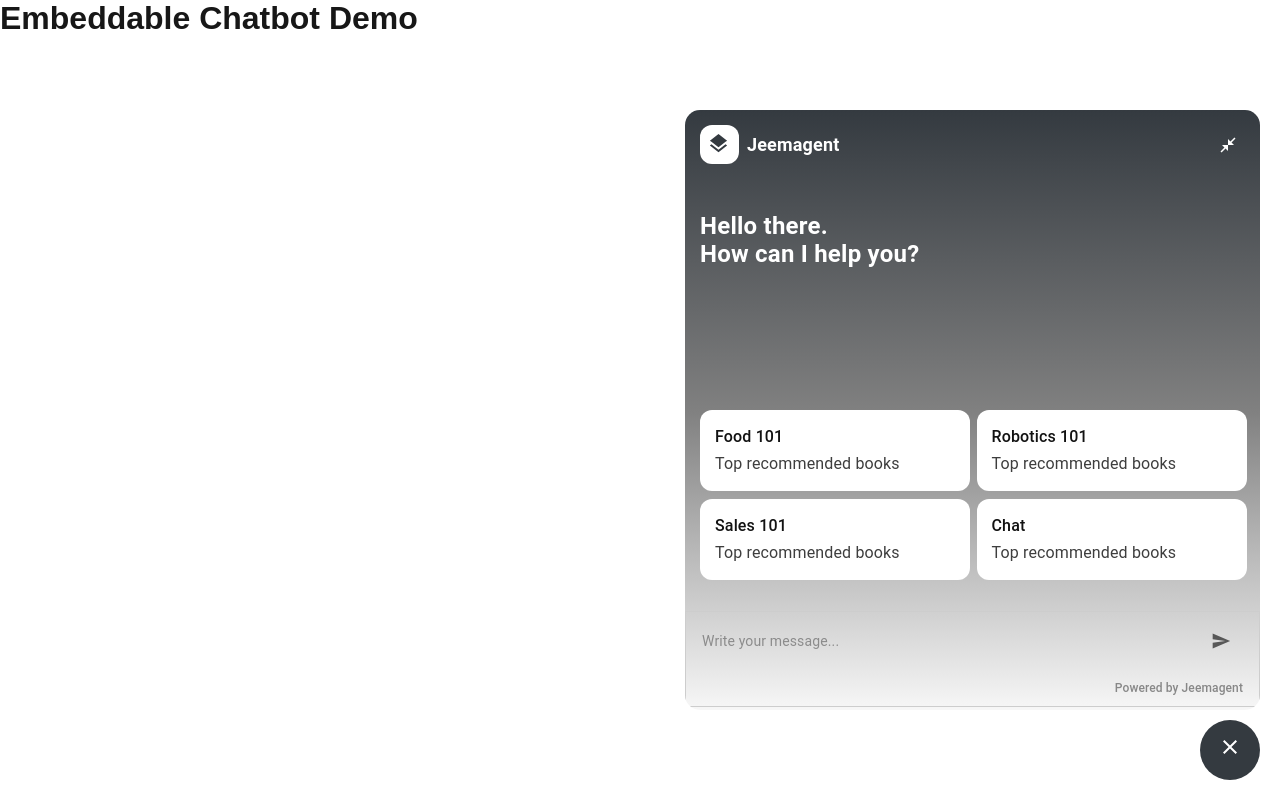
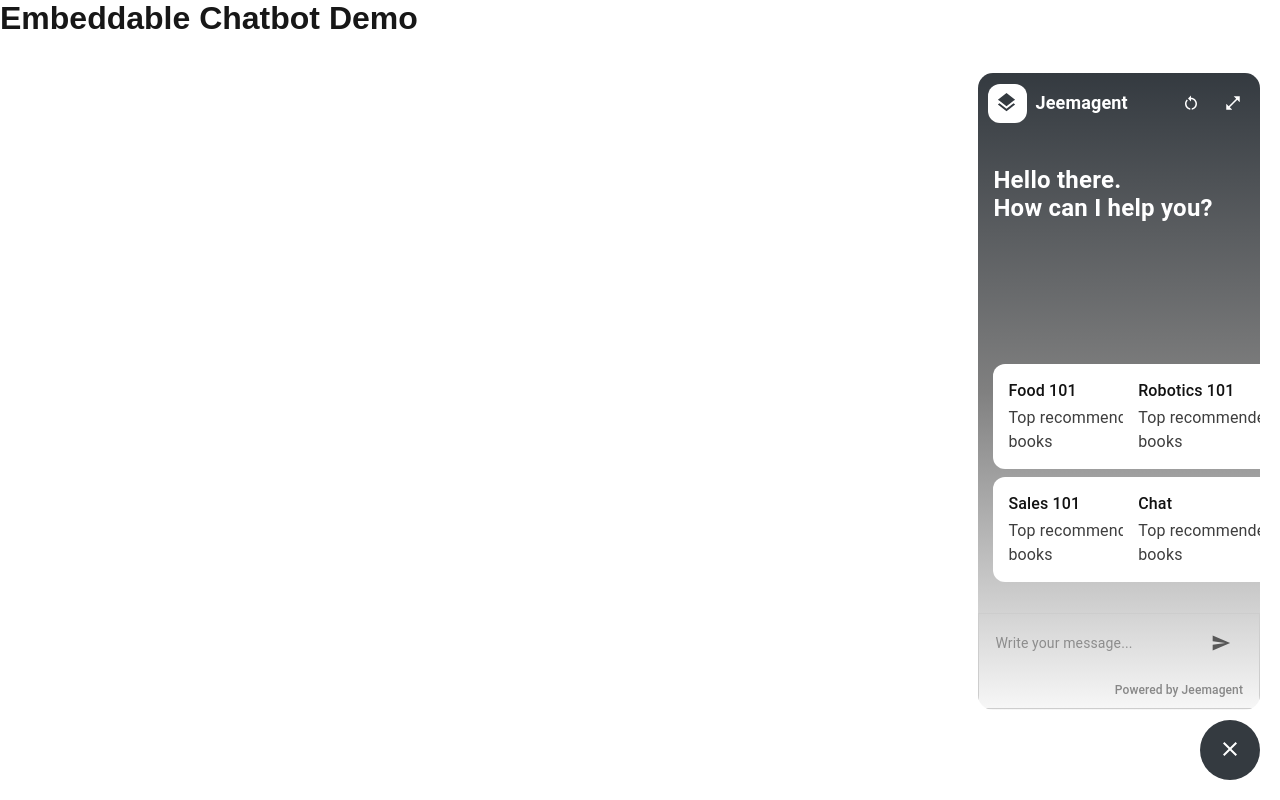
Before and after one commit to prakhar1535/jeemagent, a Next.js app: page / in a window 1280 px wide. Both pictures are taken after a click on the button 1230 px from the left and 750 px from the top of the page. Built offline with nearby package versions, Linux system fonts and the light colour scheme.

Commit message:
fix: bug fixes and feedback implemented

```diff
--- a/src/components/ChatbotWrapper.tsx
+++ b/src/components/ChatbotWrapper.tsx
@@ -1,7 +1,13 @@
 /* eslint-disable @typescript-eslint/ban-ts-comment */
 "use client";
 import React, { useState, useEffect } from "react";
-import { Box, Paper, Typography, Skeleton } from "@mui/material";
+import {
+  Box,
+  Paper,
+  Typography,
+  Skeleton,
+  LinearProgress,
+} from "@mui/material";
 import { motion, AnimatePresence } from "framer-motion";
 import ChatHome from "../components/ui/ChatHome";
 import TopBar from "./ui/TopBar";
@@ -28,7 +34,7 @@ interface Recommendation {
 const ChatbotWrapper: React.FC<ChatbotWrapperProps> = ({ chatbotId }) => {
   const [showChatUI, setShowChatUI] = useState(false);
   const [initialMessage, setInitialMessage] = useState("");
-  const [expand, setExpand] = useState(false);
+  const [expand, setExpand] = useState(true);
   const [error, setError] = useState<string | null>(null);
   const [messages, setMessages] = useState<Message[]>([]);
   const [input, setInput] = useState("");
@@ -74,7 +80,10 @@ const ChatbotWrapper: React.FC<ChatbotWrapperProps> = ({ chatbotId }) => {
       }
     }
   };
-
+  const handleInfoCardClick = (message: string) => {
+    setShowChatUI(true);
+    handleSend(message);
+  };
   useEffect(() => {
     setMessages([{ text: `Hello there how can I help you ?`, sender: "bot" }]);
     if (initialMessage) {
@@ -94,20 +103,35 @@ const ChatbotWrapper: React.FC<ChatbotWrapperProps> = ({ chatbotId }) => {
   const toggleChat = () => {
     setIsOpen(!isOpen);
   };
+  const resetChat = () => {
+    setMessages([{ text: `Hello there how can I help you ?`, sender: "bot" }]);
+    setShowChatUI(false);
+    setInitialMessage("");
+    setInput("");
+    setError(null);
+  };
 
   return (
     <Box
       sx={{
         position: "fixed",
         bottom: "20px",
-        right: "20px",
+        right: { md: "20px", xs: "0px" },
         display: "flex",
+        width: "100%",
         flexDirection: "column",
         alignItems: "flex-end",
       }}
     >
       <AnimatePresence>
         {isOpen && (
+          <Box
+            sx={{
+              width: expand
+                ? { md: "22%", xs: "100%" }
+                : { md: "575px", xs: "100%" },
+            }}
+          >
             <motion.div
               initial={{ opacity: 0, y: 20 }}
               animate={{ opacity: 1, y: 0 }}
@@ -115,8 +139,7 @@ const ChatbotWrapper: React.FC<ChatbotWrapperProps> = ({ chatbotId }) => {
               transition={{ duration: 0.3 }}
               style={{
                 borderRadius: "15px",
-              width: expand ? "416px" : "575px",
-              height: "600px",
+                height: expand ? "637px" : "637px",
                 maxHeight: "650px",
                 display: "flex",
                 flexDirection: "column",
@@ -129,7 +152,7 @@ const ChatbotWrapper: React.FC<ChatbotWrapperProps> = ({ chatbotId }) => {
                 animate={{
                   background: !showChatUI
                     ? "linear-gradient(to bottom, #343A40, #808080, #F7F7F7)"
-                  : "white",
+                    : "transparent",
                 }}
                 transition={{ duration: 0.5 }}
                 style={{
@@ -142,6 +165,7 @@ const ChatbotWrapper: React.FC<ChatbotWrapperProps> = ({ chatbotId }) => {
                   expand={expand}
                   setExpand={() => setExpand(!expand)}
                   backgroundColor={showChatUI ? "#343A40" : "unset"}
+                  onReset={resetChat}
                 />
                 <AnimatePresence mode="wait">
                   {!showChatUI ? (
@@ -152,7 +176,11 @@ const ChatbotWrapper: React.FC<ChatbotWrapperProps> = ({ chatbotId }) => {
                       exit={{ opacity: 0 }}
                       transition={{ duration: 0.3 }}
                     >
-                    <ChatHome expand={expand} />
+                      <ChatHome
+                        expand={expand}
+                        marginTop={expand ? "144px" : "192px"}
+                        onInfoCardClick={handleInfoCardClick}
+                      />
                     </motion.div>
                   ) : (
                     <motion.div
@@ -161,7 +189,12 @@ const ChatbotWrapper: React.FC<ChatbotWrapperProps> = ({ chatbotId }) => {
                       animate={{ opacity: 1 }}
                       exit={{ opacity: 0 }}
                       transition={{ duration: 0.3 }}
-                    style={{ flexGrow: 1, overflowY: "auto", padding: "12px" }}
+                      style={{
+                        flexGrow: 1,
+                        overflowY: "auto",
+                        padding: "12px",
+                        backgroundColor: "white",
+                      }}
                     >
                       <AnimatePresence>
                         {messages.map((message, index) => (
@@ -194,7 +227,9 @@ const ChatbotWrapper: React.FC<ChatbotWrapperProps> = ({ chatbotId }) => {
                                       ? "#343A40"
                                       : "#EEEEEE",
                                   color:
-                                  message.sender === "user" ? "white" : "black",
+                                    message.sender === "user"
+                                      ? "white"
+                                      : "black",
                                   boxShadow: "none",
                                   maxWidth: "80%",
                                 }}
@@ -227,10 +262,42 @@ const ChatbotWrapper: React.FC<ChatbotWrapperProps> = ({ chatbotId }) => {
                           exit={{ opacity: 0 }}
                           style={{
                             display: "flex",
-                          justifyContent: "flex-start",
+                            flexDirection: "column",
+                            alignItems: "flex-start",
                             marginTop: "10px",
                           }}
                         >
+                          <Box
+                            sx={{
+                              display: "flex",
+                              flexDirection: "column",
+                              alignItems: "flex-start",
+                              marginBottom: "8px",
+                              backgroundColor: "#f0f0f0",
+                              borderRadius: "8px",
+                              padding: "4px 8px",
+                            }}
+                          >
+                            <Typography
+                              variant="caption"
+                              sx={{
+                                color: "#666",
+                                marginBottom: "4px",
+                              }}
+                            >
+                              Thinking...
+                            </Typography>
+                            <LinearProgress
+                              sx={{
+                                width: "50px",
+                                height: "2px",
+                                backgroundColor: "#e0e0e0",
+                                "& .MuiLinearProgress-bar": {
+                                  backgroundColor: "#666",
+                                },
+                              }}
+                            />
+                          </Box>
                           <Skeleton
                             variant="rectangular"
                             sx={{
@@ -245,7 +312,9 @@ const ChatbotWrapper: React.FC<ChatbotWrapperProps> = ({ chatbotId }) => {
                   )}
                 </AnimatePresence>
                 <Box
-                border={!showChatUI ? "1px solid #CDCDCD" : "1px solid #CDCDCD"}
+                  border={
+                    !showChatUI ? "1px solid #CDCDCD" : "1px solid #CDCDCD"
+                  }
                   width={"100%"}
                 >
                   <Input
@@ -255,11 +324,13 @@ const ChatbotWrapper: React.FC<ChatbotWrapperProps> = ({ chatbotId }) => {
                       handleSend();
                     }}
                     setInput={setInput}
+                    back={!showChatUI ? "transparent" : "white"}
                   />
-                <Watermark />
+                  <Watermark back={!showChatUI ? "transparent" : "white"} />
                 </Box>
               </motion.div>
             </motion.div>
+          </Box>
         )}
       </AnimatePresence>
 
--- a/src/components/RecommadationsList/index.tsx
+++ b/src/components/RecommadationsList/index.tsx
@@ -109,7 +109,7 @@ const RecommendationList: React.FC<RecommendationListProps> = ({
                       initial={{ opacity: 0, height: 0 }}
                       animate={{ opacity: 1, height: "auto" }}
                       exit={{ opacity: 0, height: 0 }}
-                      transition={{ duration: 0.2 }}
+                      transition={{ duration: 0.4 }}
                     >
                       <Typography
                         sx={{
--- a/src/components/WidgetButton/index.tsx
+++ b/src/components/WidgetButton/index.tsx
@@ -33,7 +33,7 @@ const AnimatedIconButton: React.FC<{
             animate={{ opacity: 1, rotate: 0 }}
             exit={{ opacity: 0, rotate: 180 }}
             transition={{ duration: 0.3 }}
-            style={{ position: "absolute" }}
+            style={{ position: "absolute", top: "17px" }}
           >
             <CloseIcon />
           </motion.div>
@@ -46,6 +46,7 @@ const AnimatedIconButton: React.FC<{
             transition={{ duration: 0.3 }}
             style={{
               position: "absolute",
+              top: "10px",
             }}
           >
             <LayersIcon
--- a/src/components/ui/ChatHome/index.tsx
+++ b/src/components/ui/ChatHome/index.tsx
@@ -2,12 +2,36 @@ import { Box, Grid2, Typography } from "@mui/material";
 import React from "react";
 import InfoCards from "./components/InfoCards";
 
-const ChatHome = ({ expand }: { expand: boolean }) => {
+const ChatHome = ({
+  expand,
+  marginTop,
+  onInfoCardClick,
+}: {
+  expand: boolean;
+  marginTop: string;
+  onInfoCardClick: (message: string) => void;
+}) => {
   const demoInfo = [
-    { title: "Food 101", subtitle: "Top recommended books" },
-    { title: "Robotics 101", subtitle: "Top recommended books" },
-    { title: "Sales 101", subtitle: "Top recommended books" },
-    { title: "Chat", subtitle: "Top recommended books" },
+    {
+      title: "Food 101",
+      subtitle: "Top recommended books",
+      message: "Give some food recipes recommendations",
+    },
+    {
+      title: "Robotics 101",
+      subtitle: "Top recommended books",
+      message: "Give some food recipes recommendations",
+    },
+    {
+      title: "Sales 101",
+      subtitle: "Top recommended books",
+      message: "Share some effective sales techniques",
+    },
+    {
+      title: "Chat",
+      subtitle: "Top recommended books",
+      message: "Let's start a general conversation",
+    },
   ];
 
   return (
@@ -39,13 +63,17 @@ const ChatHome = ({ expand }: { expand: boolean }) => {
           How can I help you?
         </Typography>
       </Box>
-      <Grid2 container spacing={1} sx={{ marginTop: "144px", marginBottom: 2 }}>
+      <Grid2
+        container
+        spacing={1}
+        sx={{ marginTop: marginTop, marginBottom: 2 }}
+      >
         {demoInfo.map((item, index) => (
           <Grid2 key={index} size={6}>
             <InfoCards
               title={item.title}
               subtitle={item.subtitle}
-              onclick={() => {}}
+              onclick={() => onInfoCardClick(item.message)}
               minwidth={expand ? "190px" : "270px"}
             />
           </Grid2>
--- a/src/components/ui/Input/index.tsx
+++ b/src/components/ui/Input/index.tsx
@@ -6,9 +6,10 @@ interface Inputs {
   input: string;
   setInput: (value: string) => void;
   handleSend: () => void;
+  back: string;
 }
 
-const Input: React.FC<Inputs> = ({ input, setInput, handleSend }) => {
+const Input: React.FC<Inputs> = ({ input, setInput, handleSend, back }) => {
   return (
     <Box
       sx={{
@@ -17,6 +18,7 @@ const Input: React.FC<Inputs> = ({ input, setInput, handleSend }) => {
         padding: "4px 16px",
         width: "100%",
         margin: "0 auto",
+        backgroundColor: back,
       }}
     >
       <InputBase
--- a/src/components/ui/TopBar/index.tsx
+++ b/src/components/ui/TopBar/index.tsx
@@ -1,23 +1,30 @@
 import React from "react";
-import { Box, Typography, IconButton } from "@mui/material";
-import LayersIcon from "@mui/icons-material/Layers";
+import { Box, IconButton, Typography } from "@mui/material";
 import OpenInFullIcon from "@mui/icons-material/OpenInFull";
 import CloseFullscreenIcon from "@mui/icons-material/CloseFullscreen";
-
-interface Props {
+import RestartAltIcon from "@mui/icons-material/RestartAlt";
+import LayersIcon from "@mui/icons-material/Layers";
+interface TopBarProps {
   expand: boolean;
-  setExpand: (value: React.SetStateAction<boolean>) => void;
-  backgroundColor?: string;
+  setExpand: () => void;
+  backgroundColor: string;
+  onReset: () => void;
 }
 
-const TopBar: React.FC<Props> = ({ expand, setExpand, backgroundColor }) => {
+const TopBar: React.FC<TopBarProps> = ({
+  expand,
+  setExpand,
+  backgroundColor,
+  onReset,
+}) => {
   return (
     <Box
-      display={"flex"}
-      justifyContent={"space-between"}
-      padding={"15px"}
       sx={{
-        backgroundColor: backgroundColor ? backgroundColor : "unset",
+        display: "flex",
+        justifyContent: "space-between",
+        alignItems: "center",
+        padding: "10px",
+        backgroundColor: backgroundColor,
       }}
     >
       <Box display={"flex"} gap={"8px"} alignItems={"center"}>
@@ -45,28 +52,34 @@ const TopBar: React.FC<Props> = ({ expand, setExpand, backgroundColor }) => {
           Jeemagent
         </Typography>
       </Box>
-      <IconButton onClick={() => setExpand(!expand)}>
+      <Box>
+        <IconButton
+          onClick={onReset}
+          sx={{ color: "white", marginRight: "8px" }}
+        >
+          <RestartAltIcon
+            sx={{
+              width: "18px",
+            }}
+          />
+        </IconButton>
+        <IconButton onClick={setExpand} sx={{ color: "white" }}>
           {expand ? (
             <OpenInFullIcon
               sx={{
-              cursor: "pointer",
-              color: "white",
                 width: "18px",
-              height: "18px",
               }}
             />
           ) : (
             <CloseFullscreenIcon
               sx={{
-              cursor: "pointer",
-              color: "white",
                 width: "18px",
-              height: "18px",
               }}
             />
           )}
         </IconButton>
       </Box>
+    </Box>
   );
 };
 
--- a/src/components/ui/Watermark/index.tsx
+++ b/src/components/ui/Watermark/index.tsx
@@ -1,7 +1,7 @@
 import { Box, Typography } from "@mui/material";
 import React from "react";
 
-const Watermark = () => {
+const Watermark = ({ back }: { back: string }) => {
   return (
     <>
       <Box
@@ -9,6 +9,9 @@ const Watermark = () => {
         padding={"9px 16px"}
         width={"100%"}
         justifyContent={"flex-end"}
+        sx={{
+          backgroundColor: back,
+        }}
       >
         <Typography
           sx={{
```
Lines whose indentation alone changed are shown as unchanged.
